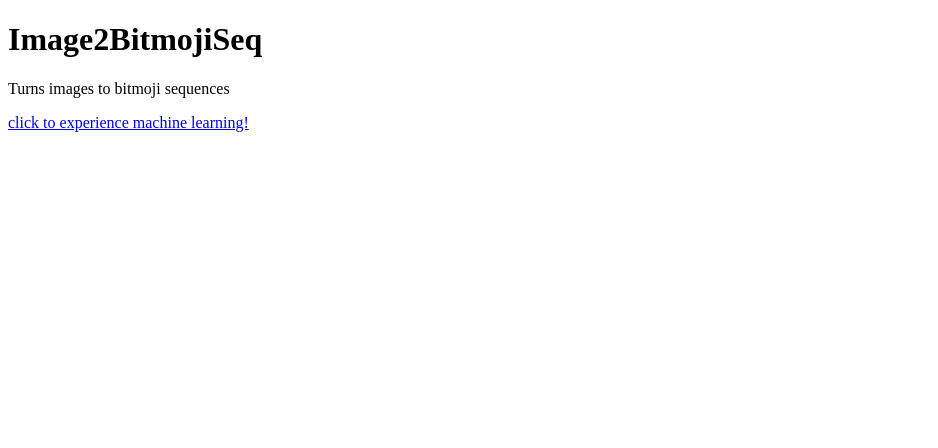
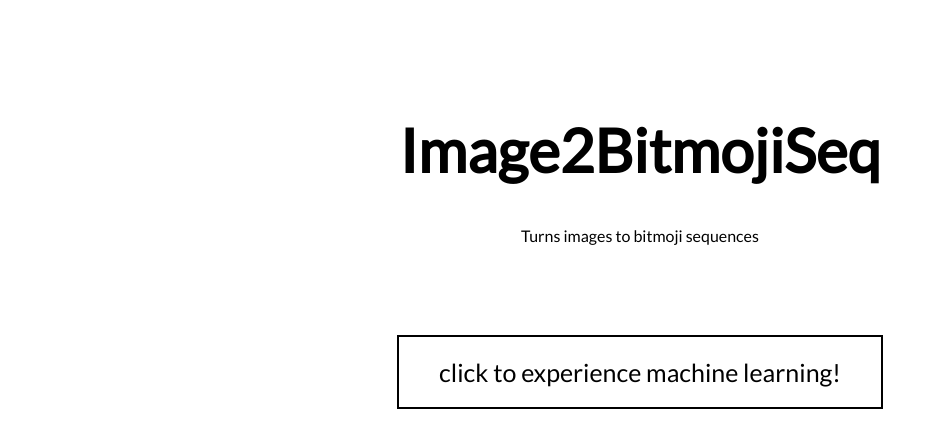
Before and after one commit to kushaltirumala/image2bitmojiseq, a Flask app: page / in a window 1280 px wide. Shown: the top 448 px of the page, without its empty margins (0-938 px from the left). Run offline with Flask 2, Linux system fonts and the light colour scheme.

Commit message:
fixed localhost issue

```diff
--- /dev/null
+++ b/static/main.css
@@ -0,0 +1,35 @@
+html, body {
+	font-family: 'Lato', sans-serif;
+	margin:0;
+	padding:0;
+	text-align: center;
+}
+
+.sec {
+	background-color: white;
+	padding:10px;
+	font-weight: 300;
+}
+
+#intro {
+	margin:5%;
+}
+
+#title {
+	font-size: 60px;
+}
+
+#begin {
+  line-height: 55px;
+  color: black;
+  text-decoration: none;
+  padding:20px 40px 20px 40px;
+  margin:0px;
+  border: black solid 2px;
+  font-size:25px;
+}
+
+#begin:hover {
+  background-color: black;
+  color:white;
+}
--- a/templates/index.html
+++ b/templates/index.html
@@ -2,10 +2,10 @@
 <head>
 	<title>ML</title>
 	<link href="https://fonts.googleapis.com/css?family=Lato" rel="stylesheet">
+	<link href="{{ url_for('static', filename='main.css') }}" rel="stylesheet">
 
     <script src="https://ajax.googleapis.com/ajax/libs/jquery/1.12.4/jquery.min.js"></script>
 
-    <link href="static/main.css" rel="stylesheet">
 
 </head>
 <html>
--- a/templates/ml.html
+++ b/templates/ml.html
@@ -2,8 +2,8 @@
 <head>
 	<title>ML</title>
 	<link href="https://fonts.googleapis.com/css?family=Lato" rel="stylesheet">
+    <link href="{{ url_for('static', filename='main.css') }}" rel="stylesheet">
     <script src="https://ajax.googleapis.com/ajax/libs/jquery/1.12.4/jquery.min.js"></script>
-    <link href="static/main.css" rel="stylesheet">
 
 </head>
 <html>
```
Also changed, not shown: static/main_game.css (added, +34 -0 lines).
